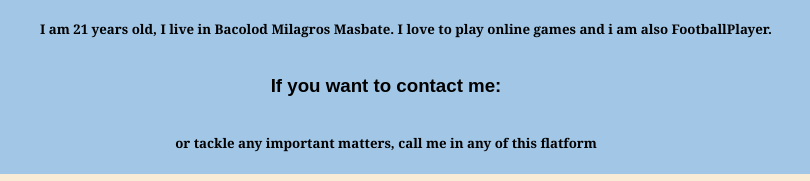
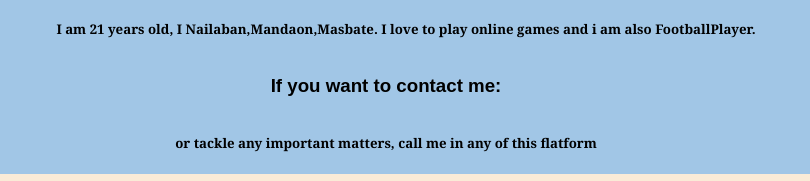
Before and after one commit to jhsaictorx/python-project, a plain HTML site: page index.html in a window 1280 px wide. Shown: the part 774-955 px from the top of the page, 254-1064 px from the left. Drawn offline with Linux system fonts and the light colour scheme.

Commit message:
Update index.html

```diff
--- a/index.html
+++ b/index.html
@@ -40,7 +40,7 @@
         About Me:
         <h5>
             <ol>
-                <p>I am 21 years old, I live in Bacolod Milagros Masbate. I love to play online games and i am also FootballPlayer.</p>
+                <p>I am 21 years old, I Nailaban,Mandaon,Masbate. I love to play online games and i am also FootballPlayer.</p>
             </ol>
         </h5>
     </h2>
```
